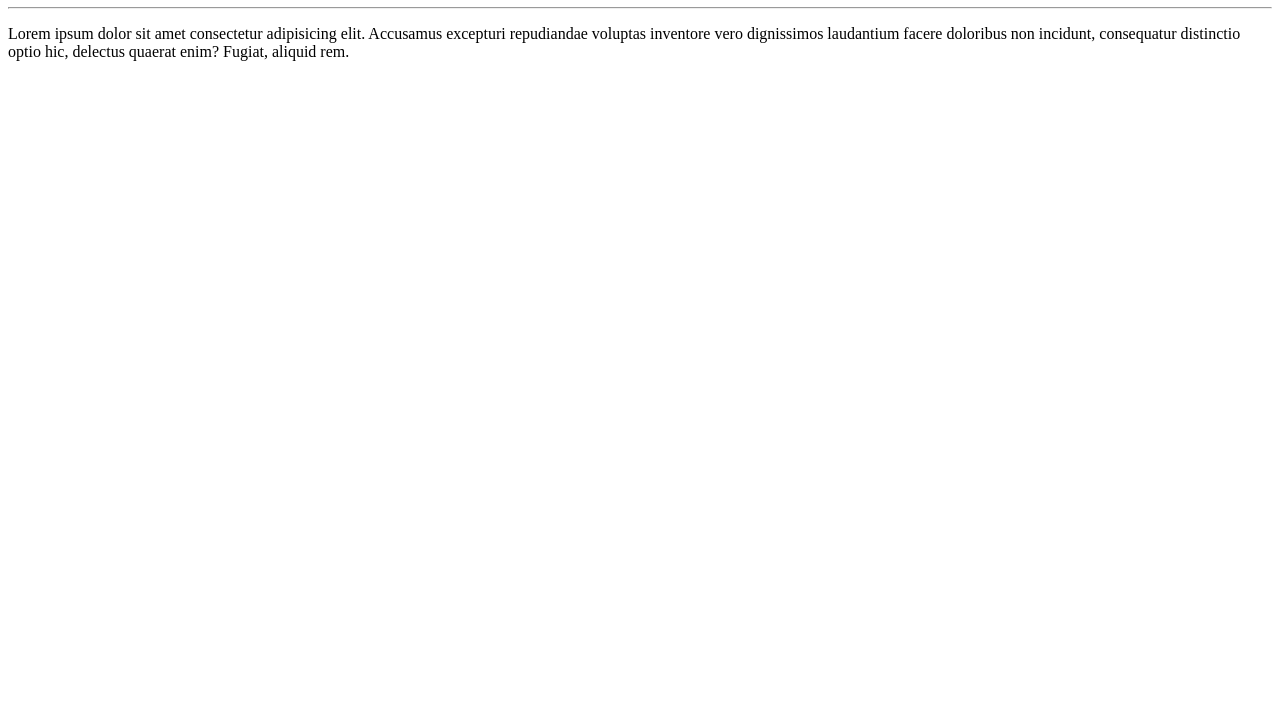
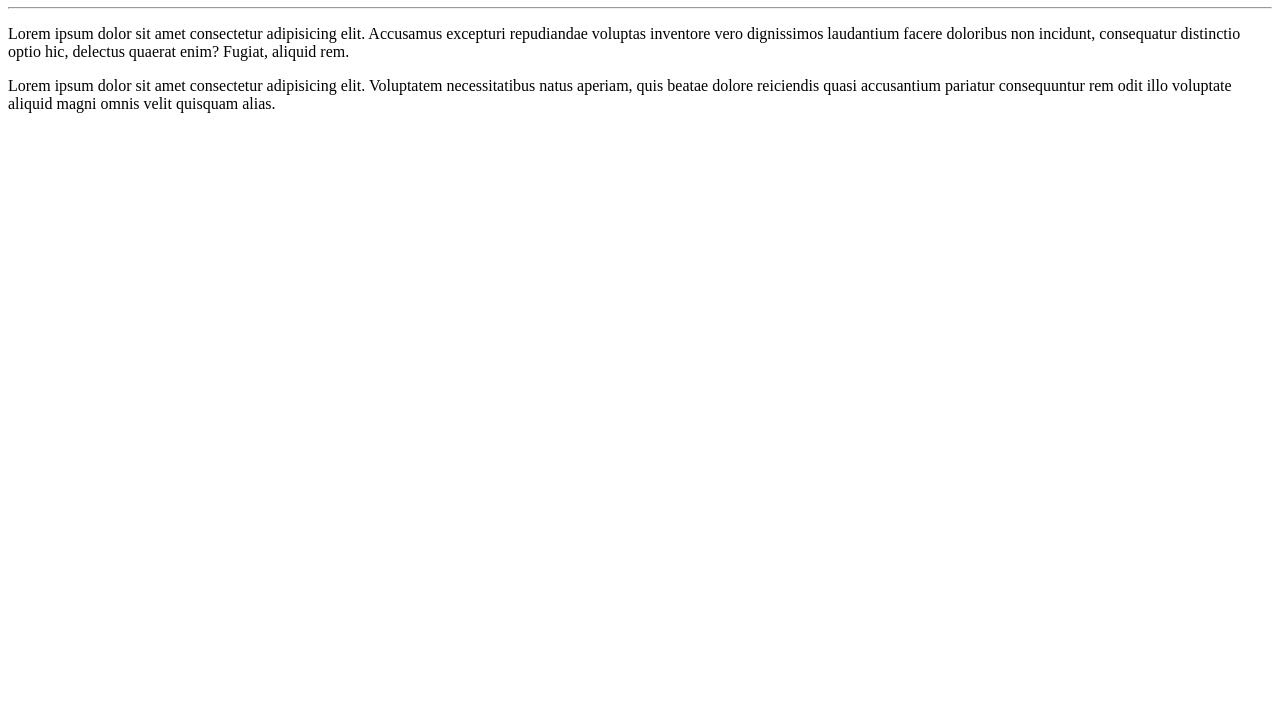
Before and after one commit to renatofar/HelloWorldPy, a plain HTML site: page site-exemplo/index.html in a window 1280 px wide. Shown: the part 73-800 px from the top of the page. Drawn offline with Linux system fonts and the light colour scheme.

Commit message:
Segundo update do html - parágrafo adicionado

```diff
--- a/site-exemplo/index.html
+++ b/site-exemplo/index.html
@@ -10,5 +10,6 @@
     <h1>Olá, mundo!</h1>
     <hr>
     <p>Lorem ipsum dolor sit amet consectetur adipisicing elit. Accusamus excepturi repudiandae voluptas inventore vero dignissimos laudantium facere doloribus non incidunt, consequatur distinctio optio hic, delectus quaerat enim? Fugiat, aliquid rem.</p>
+    <p>Lorem ipsum dolor sit amet consectetur adipisicing elit. Voluptatem necessitatibus natus aperiam, quis beatae dolore reiciendis quasi accusantium pariatur consequuntur rem odit illo voluptate aliquid magni omnis velit quisquam alias.</p>
 </body>
 </html>
```
